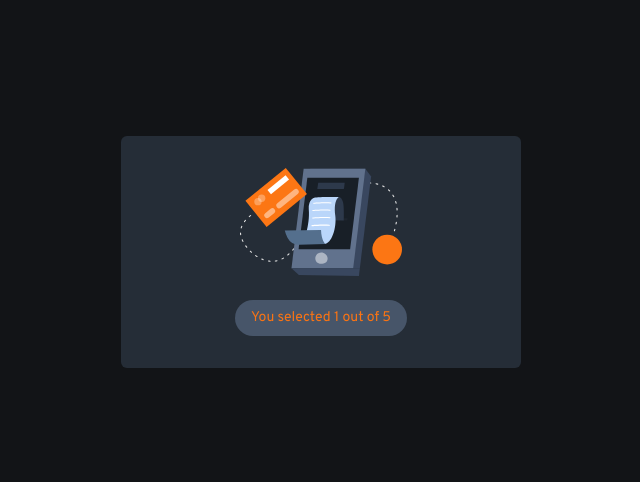
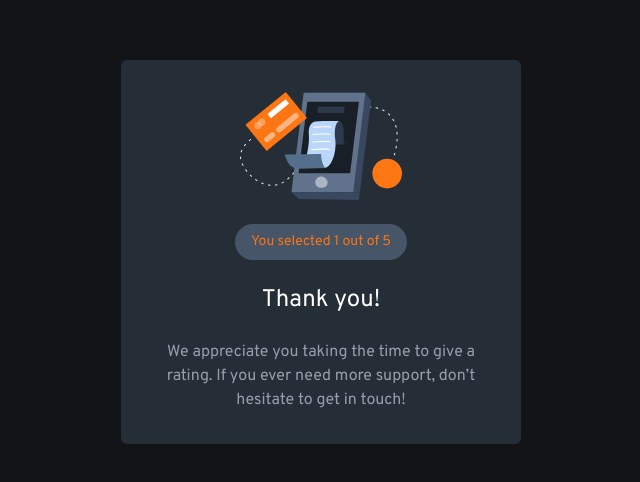
Before and after one commit to AymanSdq/rating-card, a React (Vite) app: page / in a window 1280 px wide. Shown: the part 148-630 px from the top of the page, without its empty margins (319-959 px from the left). Built offline with nearby package versions, Linux system fonts and the light colour scheme.

Commit message:
Done with the second page

```diff
--- a/src/App.jsx
+++ b/src/App.jsx
@@ -58,6 +58,11 @@ function App() {
 
             <p className=' text-orangeColor bg-slate-600 text-sm px-4 py-2 rounded-full'>You selected 1 out of 5</p>
 
+            <h1 className='text-2xl text-white'>Thank you!</h1>
+
+            <p className=' text-lightGrey text-center'>We appreciate you taking the time to give a rating. If you ever need more support,
+                  don’t hesitate to get in touch!</p>
+
         </section>
 
       </main>
```
